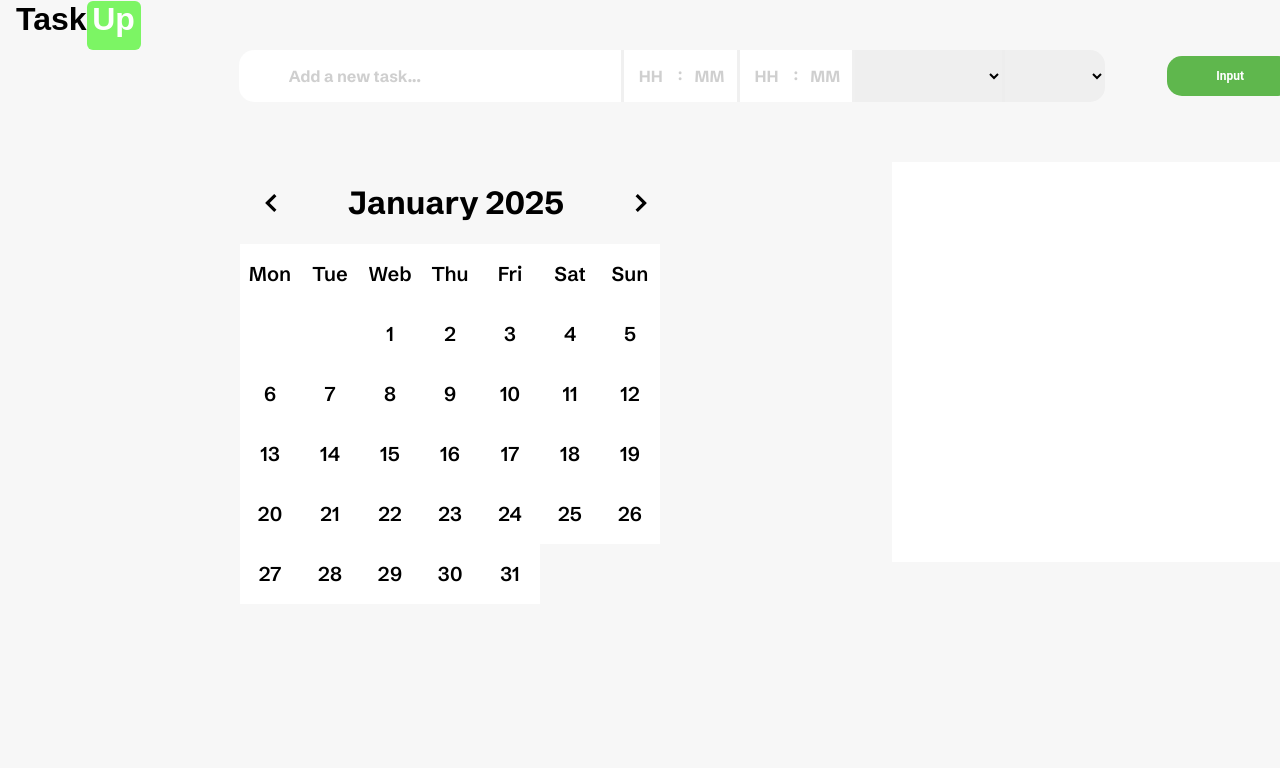
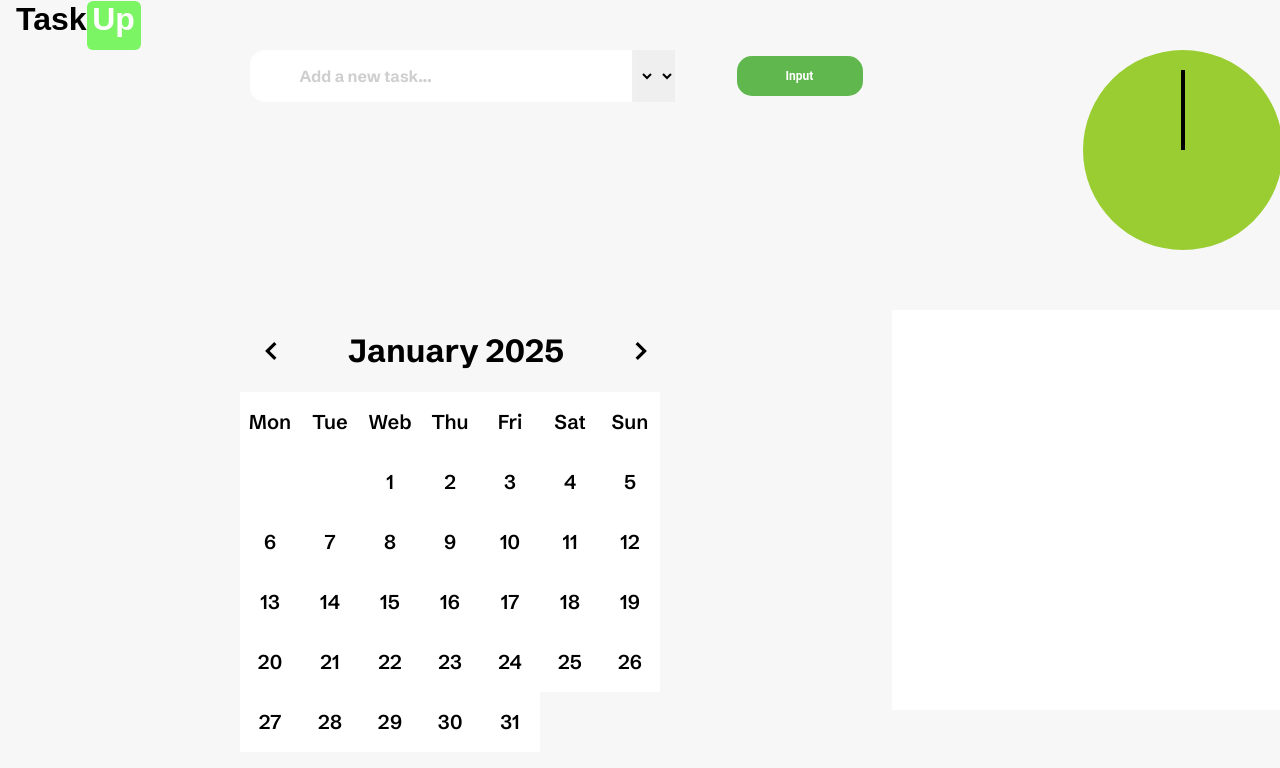
Before and after one commit to Kacper99999/TaskUp-frontend, a React (Create React App) app: page /tasks in a window 1280 px wide. Shown: the top 768 px of the page. Built offline with nearby package versions, Linux system fonts and the light colour scheme.

Commit message:
Add clock.

```diff
--- a/package.json
+++ b/package.json
@@ -9,11 +9,13 @@
     "formik": "^2.4.6",
     "prop-types": "^15.8.1",
     "react": "^19.0.0",
+    "react-clock": "^5.1.0",
     "react-dom": "^19.0.0",
     "react-hot-toast": "^2.5.1",
     "react-redux": "^9.2.0",
     "react-router-dom": "^7.1.1",
     "react-scripts": "^5.0.1",
+    "react-time-picker": "^7.0.0",
     "react-toastify": "^11.0.3",
     "redux": "^5.0.1",
     "redux-persist": "^6.0.0",
--- /dev/null
+++ b/src/components/Clock/Clock.module.css
@@ -0,0 +1,7 @@
+.clock{
+    background-color: yellowgreen;
+    width: 200px;
+    height: 200px;
+    border-radius: 50%;
+
+}
--- /dev/null
+++ b/src/components/Clock/index.js
@@ -0,0 +1,39 @@
+import css from "./Clock.module.css";
+import { useState } from "react";
+export const Clock = () => {
+
+    const [hour, setHour] = useState(0);
+
+    const hourRotation = (hour / 12) * 360;
+
+    const handleClockClick = (event) => {
+        const rect = event.target.getBoundingClientRect();
+        const centerX = rect.width / 2;
+        const centerY = rect.height / 2;
+        const clickX = event.clientX - rect.left;
+        const clickY = event.clientY - rect.top;
+
+
+
+        const angle = Math.atan2(clickY - centerY, clickX - centerX) * (180 / Math.PI);
+        let correctedAngle = angle < 0 ?  angle + 360 : angle;
+
+
+        const newHour = Math.round((correctedAngle + 90 ) % 360 / 30) % 12;
+
+        setHour(newHour);
+    }
+
+    return(
+        <div className={css.clock} onClick={handleClockClick}>
+            <svg className="hour-line" viewBox="0 0 100 100">
+                <line x1="50" y1="50"
+                x2="50" y2="10"
+                stroke="black"
+                strokeWidth="2"
+                transform={`rotate(${hourRotation} 50 50)`}/>
+            </svg>
+
+        </div>
+    )
+}
--- a/src/components/TasksInput/index.js
+++ b/src/components/TasksInput/index.js
@@ -1,48 +1,13 @@
-import { useEffect, useState } from "react";
-import * as Yup from "yup";
+import { useEffect } from "react";
 import { Formik, Field, Form, ErrorMessage } from "formik";
 import css from "./TasksInput.module.css";
 import PropTypes from "prop-types";
-import { ToastContainer, toast } from "react-toastify";
-import 'react-toastify/dist/ReactToastify.css';
 
 
 export const TasksInput = ({onSubmitTask}) => {
-    const [focusOnStartMinutes, setFocusOnStartMinutes] = useState(false);
-    const [focusOnEndMinutes, setFocusOnEndMinutes] = useState(false);
-
-    // const dispatch = useDispatch();
-
-    useEffect(()=>{
-        if(focusOnStartMinutes){
-            document.getElementById("start_minutes").focus();
-        }
-    },[focusOnStartMinutes])
-
-    useEffect(() => {
-        if(focusOnEndMinutes){
-            document.getElementById("end_minutes").focus();
-        }
-    },[focusOnEndMinutes])
-
-     const showErrorToast = (message) => {
-        toast.error(message, {
-            className: "toast-error",
-            position: "top-right",
-            autoClose: 3000,
-            hideProgressBar: true,
-            closeOnClick: true,
-            pauseOnHover: true,
-            draggable: true,
-            progress: undefined,
-            theme: "colored",
-        });
-    };
-
 
     return(
             <div>
-                <ToastContainer/>
                 <Formik
                 initialValues={{taskText:"", start_hour:"", start_minutes:"", end_hour:"", end_minutes:"", category:"", priority:""}}
                 onSubmit={(values,{resetForm}) => {
@@ -53,83 +18,18 @@ export const TasksInput = ({onSubmitTask}) => {
                     delete response.start_minutes;
                     delete response.end_hour;
                     delete response.end_minutes;
-                    if(!values.taskText || !values.start_hour || !values.start_minutes || !values.end_hour || !values.end_minutes){
-                        showErrorToast("Fill all fields")
 
-                    }
-                    else{
                         onSubmitTask(response);
-                    }
+
                     console.log(response);
                     resetForm();
                 }}>
-                    {({setFieldValue, values, isSubmitting}) => (
+                    {({isSubmitting}) => (
                         <Form>
                             <div className={css.form_fields}>
                             <div className={css.form_field}>
                                 <Field type="text" name="taskText" id="taskText" placeholder="Add a new task..."/>
                                 <ErrorMessage name="taskText" component={"div"} className={css.error}/>
-                            </div>
-                            <div className={css.form_field}>
-                                <Field type="text" name="start_hour" placeholder="HH"
-                                value={values.start_hour}
-                                onChange={(e) => {
-                                    const start_hour = e.target.value;
-                                    if(/^\d*$/.test(start_hour) && start_hour.length <= 2){
-                                        setFieldValue("start_hour",start_hour)
-
-                                    if(start_hour.length === 2){
-                                        setFocusOnStartMinutes(true)
-                                    }
-                                    else{
-                                        setFocusOnStartMinutes(false)
-                                    }
-                                }
-                                }}
-                                />
-                            </div>
-                            <span className={css.separate}>:</span>
-                            <div className={css.form_field}>
-                                <Field type="text" name="start_minutes" placeholder="MM"  id="start_minutes"
-                                value={values.start_minutes}
-                                onChange={(e) => {
-                                    const start_minutes = e.target.value;
-                                    if(/^\d*$/.test(start_minutes) && start_minutes.length <= 2){
-                                    setFieldValue("start_minutes",start_minutes)
-                                    }
-                                }
-                                }/>
-                            </div>
-
-                            <div className={css.form_field}>
-                                <Field type="text" name="end_hour" placeholder="HH"
-                                value={values.end_hour}
-                                onChange={(e) => {
-                                    const end_hour = e.target.value;
-                                    if(/^\d*$/.test(end_hour) && end_hour.length <= 2){
-                                        setFieldValue("end_hour",end_hour)
-
-                                    if(end_hour.length === 2){
-                                        setFocusOnEndMinutes(true)
-                                    }
-                                    else{
-                                        setFocusOnEndMinutes(false)
-                                    }
-                                }
-                                }}
-                                />
-                            </div>
-                            <span className={css.separate}>:</span>
-                            <div className={css.form_field}>
-                                <Field type="text" name="end_minutes" placeholder="MM"  id="end_minutes"
-                                value={values.end_minutes}
-                                onChange={(e) => {
-                                    const end_minutes = e.target.value;
-                                    if(/^\d*$/.test(end_minutes) && end_minutes.length <= 2){
-                                    setFieldValue("end_minutes",end_minutes)
-                                    }
-                                }
-                                }/>
                             </div>
 
                             <div className={css.form_field}>
--- a/src/pages/TasksPage.js
+++ b/src/pages/TasksPage.js
@@ -4,6 +4,7 @@ import { Day } from "../components/Day";
 import { TasksInput } from "../components/TasksInput"
 import { useDispatch } from "react-redux";
 import { addTask } from "../redux/operations/tasks.operations";
+import { Clock } from "../components/Clock";
 
 export default function TasksPage() {
 
@@ -36,6 +37,7 @@ export default function TasksPage() {
         <div>
             <div style={{display:"flex", columnGap:"220px",rowGap:"60px", flexWrap:"wrap",justifyContent:"center",width:"1500px"}}>
             <TasksInput onSubmitTask={handleTaskSubmit}/>
+            <Clock/>
             <Calendar onDayClick={handleDayClick}/>
             <Day day={selectedDay}/>
             </div>
```
Also changed, not shown: 1 other file (tests, documents, lock files or other folders).
